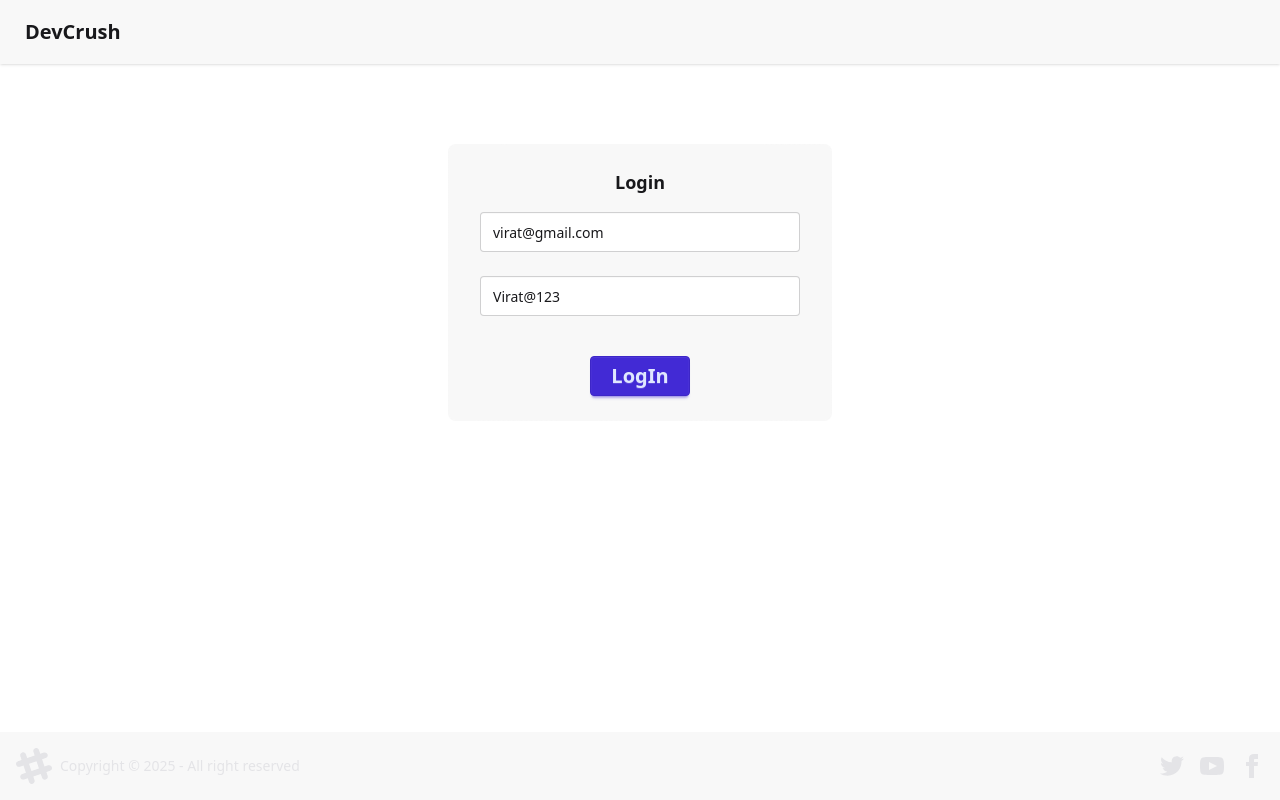
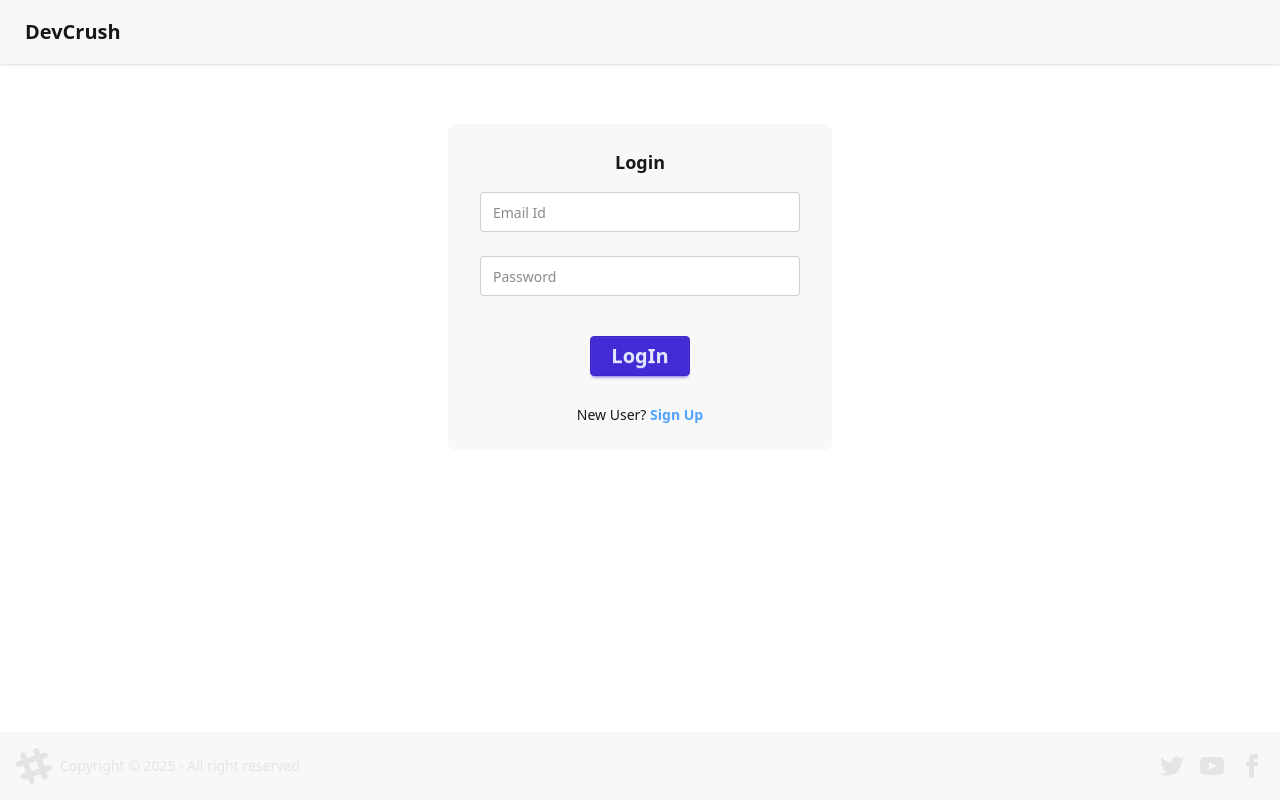
Before and after one commit to Dilesh333/DevCrush-Frontend, a React (Vite) app: page /login in a window 1280 px wide. Built offline with nearby package versions, Linux system fonts and the light colour scheme; no server answers.

Commit message:
added signup

```diff
--- a/src/components/EditProfile.jsx
+++ b/src/components/EditProfile.jsx
@@ -9,7 +9,7 @@
   const [firstName, setFirstName] = useState(user.firstName);
   const [lastName, setLastName] = useState(user.lastName);
   const [photoUrl, setPhotoUrl] = useState(user.photoUrl);
-  const [age, setAge] = useState(user.age);
+  const [age, setAge] = useState(user.age || "");
   const [gender, setGender] = useState(user.gender);
   const [about, setAbout] = useState(user.about);
   const [error, setError] = useState("");
--- a/src/components/Login.jsx
+++ b/src/components/Login.jsx
@@ -6,9 +6,13 @@
 import { BASE_URL } from "../utils/constants";
 
 const Login = () => {
-  const [emailId, setEmailId] = useState("virat@gmail.com");
-  const [password, setPassword] = useState("Virat@123");
+  const [firstName, setFirstName] = useState("");
+  const [lastName, setLastName] = useState("");
+  const [emailId, setEmailId] = useState("");
+  const [password, setPassword] = useState("");
   const [error, setError] = useState("");
+
+  const [isLoginForm, setIsLoginForm] = useState(true);
 
   const dispatch = useDispatch();
   const navigate = useNavigate();
@@ -29,15 +33,49 @@
       return navigate("/");
     } catch (error) {
       setError(error?.response?.data || "Something went wrong");
+    }
+  };
 
+  const handleSignUp = async () => {
+    try {
+      const res = await axios.post(
+        BASE_URL + "/signup",
+        { firstName, lastName, emailId, password },
+        { withCredentials: true }
+      );
+      dispatch(addUser(res.data.data))
+      return navigate("/profile");
+    } catch (error) {
+      setError(error?.response?.data || "Something went wrong");
     }
   };
 
   return (
-    <div className="flex justify-center my-20">
+    <div className="flex justify-center my-15">
       <div className="card card-dash bg-base-200 w-96">
         <div className="card-body gap-4 flex items-center">
-          <h2 className="card-title">Login</h2>
+          <h2 className="card-title">{isLoginForm ? "Login" : "Sign Up"}</h2>
+
+          {!isLoginForm && (
+            <>
+              {" "}
+              <input
+                type="text"
+                placeholder="First Name"
+                value={firstName}
+                className="input"
+                onChange={(e) => setFirstName(e.target.value)}
+              />
+              <input
+                type="text"
+                placeholder="Last Name"
+                value={lastName}
+                className="input my-2"
+                onChange={(e) => setLastName(e.target.value)}
+              />{" "}
+            </>
+          )}
+
           <input
             type="text"
             placeholder="Email Id"
@@ -58,11 +96,33 @@
           <div className="card-actions justify-end">
             <button
               className="btn btn-primary text-xl px-5"
-              onClick={handleLogin}
+              onClick={isLoginForm ? handleLogin : handleSignUp}
             >
-              LogIn
+              {isLoginForm ? "LogIn" : "Sign Up"}
             </button>
           </div>
+          <p
+            className="mt-3"
+            onClick={() => {
+              setIsLoginForm((value) => !value);
+            }}
+          >
+            {isLoginForm ? (
+              <>
+                New User?{" "}
+                <span className="text-blue-400 font-semibold cursor-pointer">
+                  Sign Up
+                </span>
+              </>
+            ) : (
+              <>
+                Existing User?{" "}
+                <span className="text-blue-400 font-semibold cursor-pointer">
+                  Login
+                </span>
+              </>
+            )}
+          </p>
         </div>
       </div>
     </div>
--- a/src/components/Requests.jsx
+++ b/src/components/Requests.jsx
@@ -68,7 +68,7 @@
 
                 <div>
                   <h2 className="card-title">{firstName + " " + lastName}</h2>
-                  <p>{about}</p>
+                  <p className="mr-30 line-clamp-3">{about}</p>
                   <div className="card-actions justify-start mt-2"></div>
                 </div>
 
```
